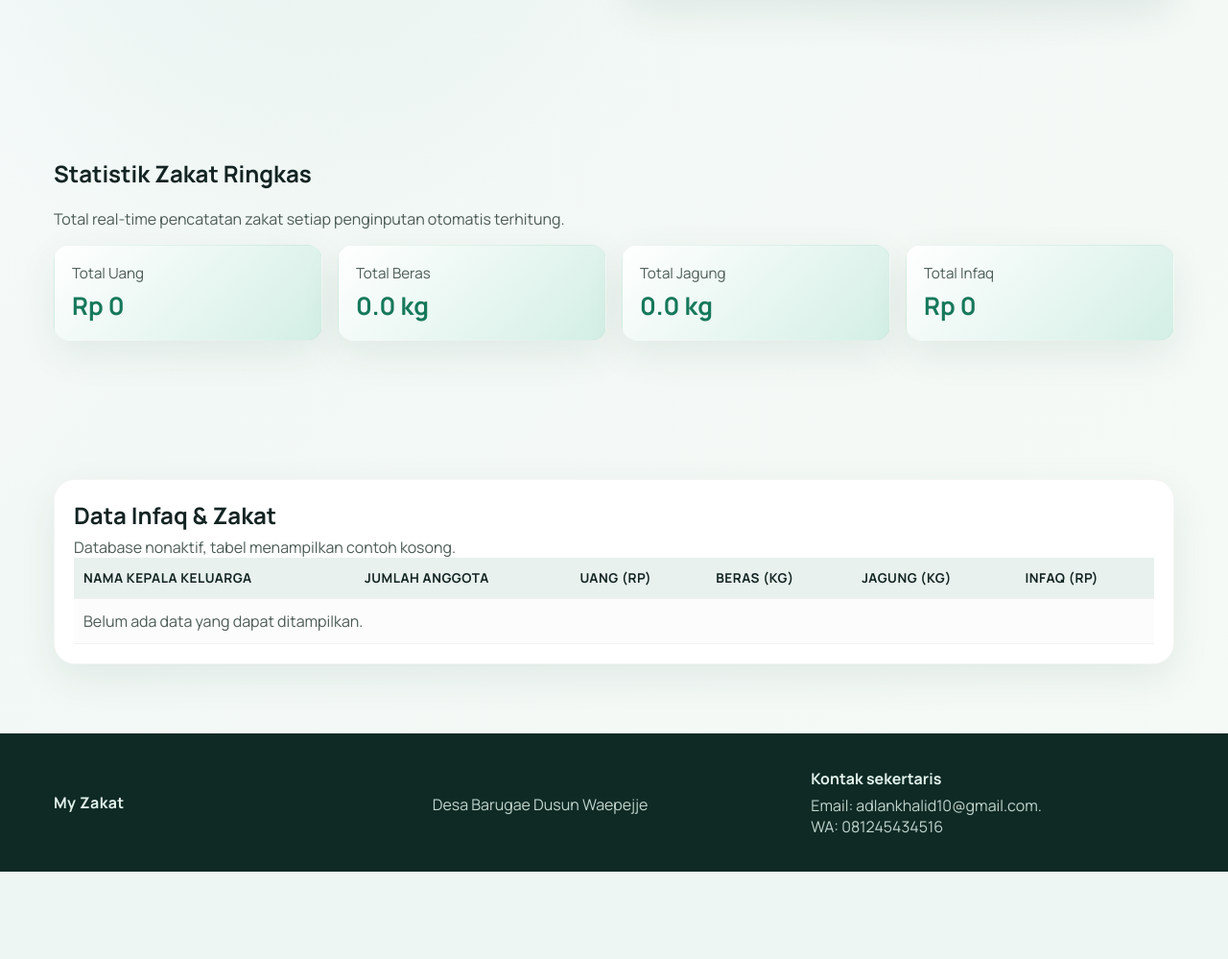
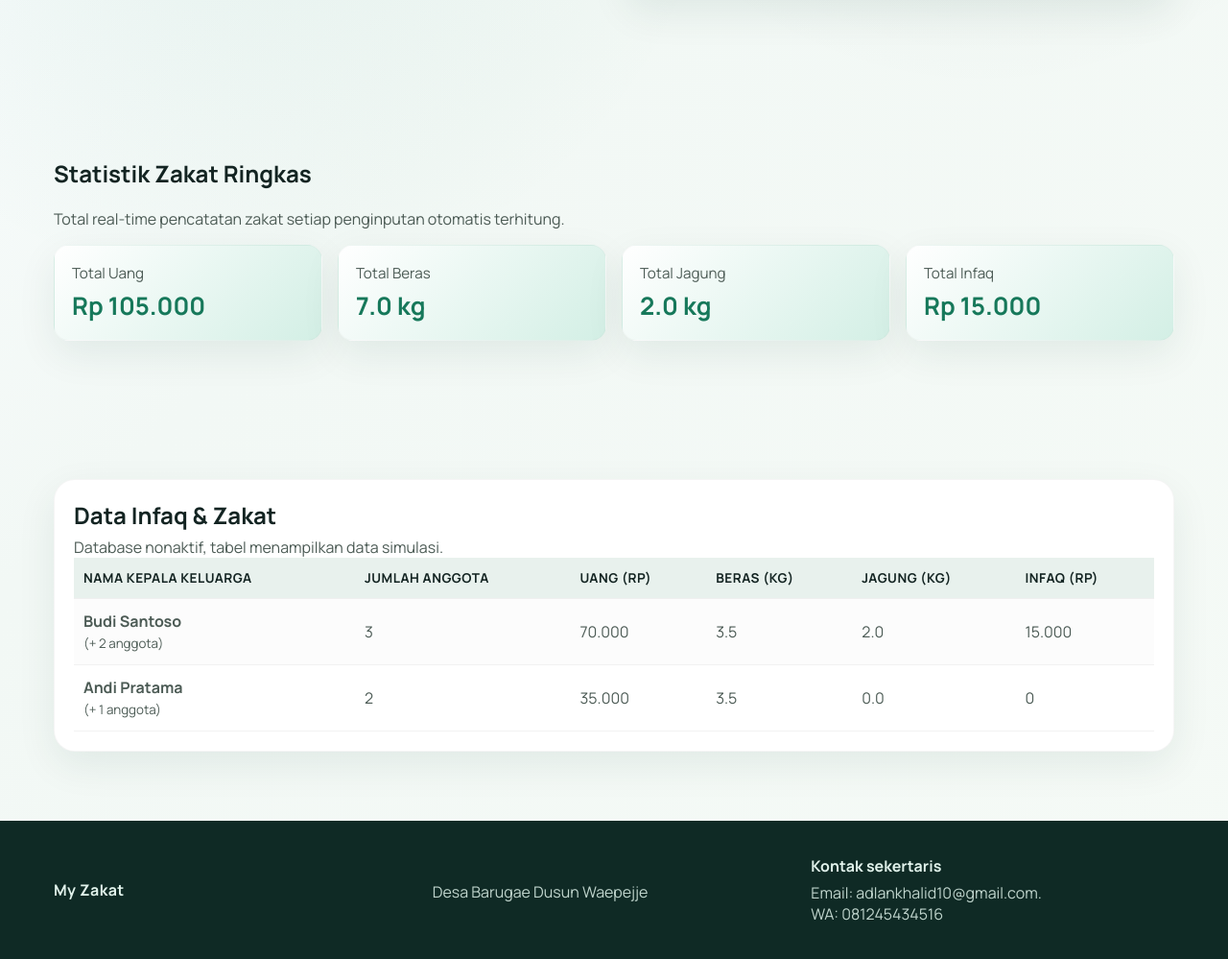
Before and after one commit to adlan03/ProgresTubes, a PHP site: page /masyarakat.php in a window 1280 px wide. Shown: the part 491-1490 px from the top of the page at 96% size. Before the commit the page ends 1399 px from the top, so only its background shows below. Run offline with PHP 8.4, Linux system fonts and the light colour scheme.

Commit message:
Add dummy family data for database-free views

```diff
--- a/family_service.php
+++ b/family_service.php
@@ -5,8 +5,31 @@ require_once __DIR__ . '/helpers.php';
 
 /**
  * Kumpulan fungsi layanan untuk operasi keluarga dan pengaturan.
- * Semua fungsi dibuat no-op agar aplikasi tetap bisa berjalan tanpa database.
+ * Versi tanpa database: fungsi membaca dari data dummy dan seluruh operasi tulis diabaikan.
  */
+
+// Data contoh untuk menjaga tampilan tetap berfungsi tanpa basis data.
+const DUMMY_FAMILIES = [
+    [
+        'id' => 1,
+        'kepala' => 'Budi Santoso',
+        'infaq' => INFAQ_VALUE,
+        'anggota' => [
+            ['nama' => 'Budi Santoso', 'jk' => 'L', 'uang' => 1, 'beras' => 0, 'jagung' => 0],
+            ['nama' => 'Siti Aminah', 'jk' => 'P', 'uang' => 0, 'beras' => 1, 'jagung' => 0],
+            ['nama' => 'Rudi', 'jk' => 'L', 'uang' => 1, 'beras' => 0, 'jagung' => 1],
+        ],
+    ],
+    [
+        'id' => 2,
+        'kepala' => 'Andi Pratama',
+        'infaq' => 0,
+        'anggota' => [
+            ['nama' => 'Andi Pratama', 'jk' => 'L', 'uang' => 0, 'beras' => 1, 'jagung' => 0],
+            ['nama' => 'Dewi Lestari', 'jk' => 'P', 'uang' => 1, 'beras' => 0, 'jagung' => 0],
+        ],
+    ],
+];
 
 function is_settings_locked($db = null): bool
 {
@@ -15,12 +38,12 @@ function is_settings_locked($db = null): bool
 
 function update_settings($db = null, int $harga = 0, float $beras = 0.0, float $jagung = 0.0): void
 {
-    // fitur dinonaktifkan
+    // Versi tanpa database: tidak ada proses simpan.
 }
 
 function set_setting_lock($db = null, bool $locked = false): void
 {
-    // fitur dinonaktifkan
+    // Versi tanpa database: tidak ada proses simpan.
 }
 
 function collect_members_from_post(array $post): array
@@ -65,12 +88,19 @@ function save_family($db = null, string $kepala = '', int $infaq = 0, array $mem
 
 function fetch_family_members($db = null, int $familyId = 0): array
 {
+    foreach (DUMMY_FAMILIES as $family) {
+        if ((int)$family['id'] === (int)$familyId) {
+            return $family['anggota'];
+        }
+    }
+
     return [];
 }
 
 function fetch_all_families($db = null): array
 {
-    return [];
+    // Kembalikan data dummy sehingga halaman dapat menampilkan contoh isi tabel.
+    return DUMMY_FAMILIES;
 }
 
 function delete_family($db = null, int $familyId = 0): void
--- a/lihat_data.php
+++ b/lihat_data.php
@@ -9,7 +9,7 @@ require_once __DIR__ . '/family_service.php';
 
 require_login();
 
-$infoMessage = 'Data tidak tersedia karena koneksi database dinonaktifkan.';
+$infoMessage = 'Menampilkan data simulasi karena koneksi database dinonaktifkan.';
 
 /* load setting */
 $setting = fetch_settings($mysqli);
--- a/masyarakat.php
+++ b/masyarakat.php
@@ -4,17 +4,18 @@ if (session_status() === PHP_SESSION_NONE) {
 }
 require_once __DIR__ . '/config.php';
 require_once __DIR__ . '/helpers.php';
+require_once __DIR__ . '/family_service.php';
 
-/* --- Ambil setting --- */
+/* --- Ambil setting & data dummy --- */
 $setting = fetch_settings($mysqli);
 $harga  = setting_value($setting, 'harga');
 $berasV = setting_value($setting, 'beras');
 $jagungV = setting_value($setting, 'jagung');
 
-// Tanpa database: gunakan data kosong tetapi pastikan tampilan tetap berjalan.
-$families = [];
-$aggregate = ['uang' => 0.0, 'beras' => 0.0, 'jagung' => 0.0, 'infaq' => 0.0];
-$totalFamilies = 0;
+// Versi tanpa database: gunakan data contoh agar tampilan tetap hidup.
+$families = fetch_all_families($mysqli);
+$aggregate = calculate_overall_totals($families, $setting);
+$totalFamilies = count($families);
 ?>
 <!DOCTYPE html>
 <html lang="id">
@@ -91,7 +92,7 @@ $totalFamilies = 0;
                 <div style="display:flex;justify-content:space-between;align-items:center;gap:12px;flex-wrap:wrap;">
                     <div>
                         <h2 style="margin:0;">Data Infaq &amp; Zakat</h2>
-                        <p class="muted" style="margin:6px 0 0;">Database nonaktif, tabel menampilkan contoh kosong.</p>
+                        <p class="muted" style="margin:6px 0 0;">Database nonaktif, tabel menampilkan data simulasi.</p>
                     </div>
                     <?php if (!empty($_SESSION['username'])): ?>
                         <div style="color:#4c5b55;">Login sebagai <strong><?= htmlspecialchars($_SESSION['username']); ?></strong></div>
@@ -118,25 +119,19 @@ $totalFamilies = 0;
                             <?php else: ?>
                                 <?php foreach ($families as $row): ?>
                                     <?php
-                                    $jmlU = (int)($row['jml_uang'] ?? 0);
-                                    $jmlB = (int)($row['jml_beras'] ?? 0);
-                                    $jmlJ = (int)($row['jml_jagung'] ?? 0);
-                                    $infaq = (int)($row['infaq'] ?? 0);
-
-                                    $uangRp   = $jmlU * $harga;
-                                    $berasKg  = $jmlB * $berasV;
-                                    $jagungKg = $jmlJ * $jagungV;
+                                    $memberCount = count($row['anggota'] ?? []);
+                                    $familyTotals = calculate_family_totals($row, $setting);
                                     ?>
                                     <tr>
                                         <td>
-                                            <strong><?= htmlspecialchars($row['nama_kepala']); ?></strong><br>
-                                            <small>(+ <?= max(0, (int)$row['jumlah_anggota'] - 1); ?> anggota)</small>
+                                            <strong><?= htmlspecialchars($row['kepala']); ?></strong><br>
+                                            <small>(+ <?= max(0, $memberCount - 1); ?> anggota)</small>
                                         </td>
-                                        <td><?= (int)$row['jumlah_anggota']; ?></td>
-                                        <td><?= format_rupiah((float)$uangRp); ?></td>
-                                        <td><?= number_format((float)$berasKg, 1); ?></td>
-                                        <td><?= number_format((float)$jagungKg, 1); ?></td>
-                                        <td><?= format_rupiah((float)$infaq); ?></td>
+                                        <td><?= $memberCount; ?></td>
+                                        <td><?= format_rupiah((float)$familyTotals['uang']); ?></td>
+                                        <td><?= number_format((float)$familyTotals['beras'], 1); ?></td>
+                                        <td><?= number_format((float)$familyTotals['jagung'], 1); ?></td>
+                                        <td><?= format_rupiah((float)$familyTotals['infaq']); ?></td>
                                     </tr>
                                 <?php endforeach; ?>
                             <?php endif; ?>
```
